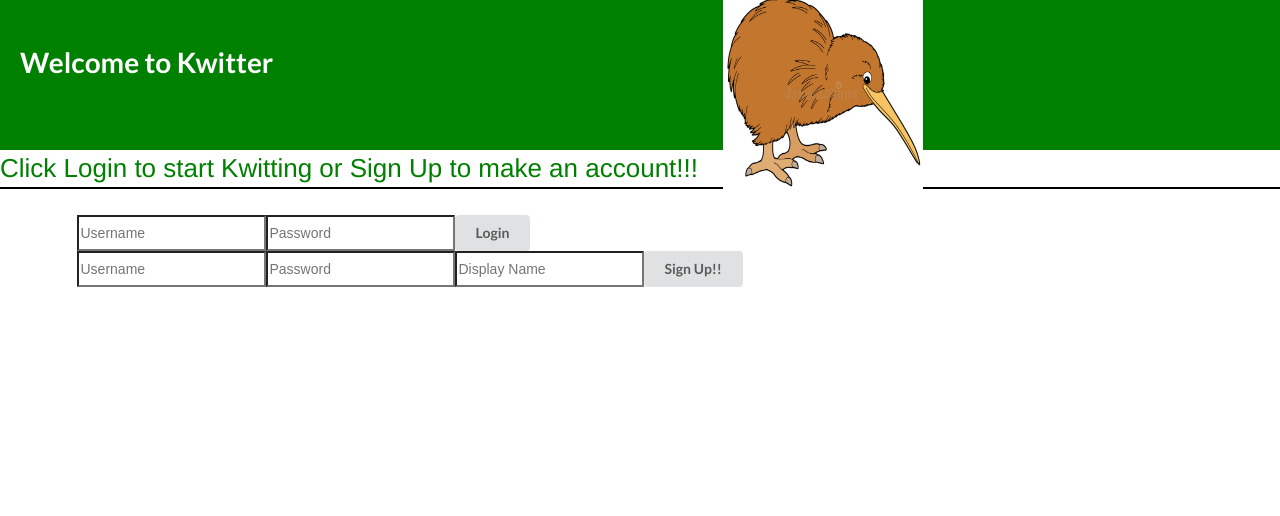
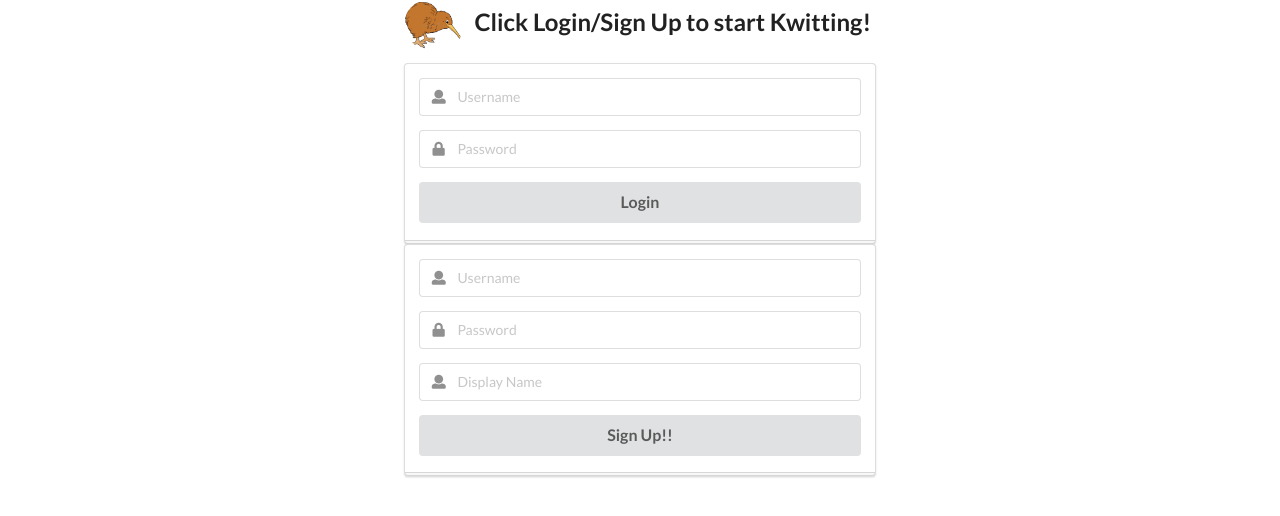
Before and after one commit to nlhowell12/kwitter, a React (Create React App) app: page / in a window 1280 px wide. Shown: the top 516 px of the page. Built offline with nearby package versions, Linux system fonts and the light colour scheme.

Commit message:
fixed login issue

```diff
--- a/src/App.css
+++ b/src/App.css
@@ -45,50 +45,6 @@
   right: 0;
 }
 
-.heading {
-  font-family: Helvetica;
-  font-size: 26px;
-  text-align: left;
-  color: green;
-  border-bottom: 2px black solid;
+.column {
+  max-width: 500px;
 }
-
-#loginWrapper {
-  display: flex;
-
-}
-
-.login {
-  height: 50px;
-  width: 95px;
-  background-color: green;
-  color: white;
-  font-size: 15px;
-}
-
-#signupWrapper {
-display: flex;
-
-}
-
-.signup {
-  height: 50px;
-  width: 95px;
-  background-color: green;
-  color: white;
-  font-size: 15px;
-}
-
-p {
-  text-align: center;
-}
-
-img {
-  position: relative;
-  left: 450px;
-  bottom: 30px;
-}
-
-.App-title {
-  float: left;
-}
--- a/src/components/Homepage.jsx
+++ b/src/components/Homepage.jsx
@@ -28,10 +28,10 @@ class Homepage extends Component {
             if(data.success) {
               console.log(data)
               dispatch(login(username, data.token, data.id))
+              history.push('/userFeed')
             }else {
               alert("Login Unsuccessful")
             }})
-          .then(history.push('/userFeed'))
       }
       signupFetch = (username, password, displayName) => {
         let signupMethod = {
@@ -60,26 +60,55 @@ class Homepage extends Component {
     render() {
       const { name, password, displayName } = this.state;
       return (
-        <div className="Homepage">
-          <header className="HP-header">
-            <img src={kiwi} className="App-logo" alt="kiwi" height="200px" width= "200px" />
-            <h1 className="App-title">Welcome to Kwitter</h1>
-          </header>
-          <p className="heading">
-            Click Login to start Kwitting or Sign Up to make an account!!!
-          </p>
-          <div className="ui container" id="loginWrapper">
-            <input type="text" placeholder="Username" onChange={this.onChange("name")}/>
-            <input type="text" placeholder="Password" onChange={this.onChange("password")}/>
-            <button className = "ui button" onClick={evt => this.loginFetch(name, password)}>Login</button>
+        <div className="ui centered middle aligned grid">
+          <div className="column">
+          <h2 className="ui header">
+            <img src={kiwi} className="ui circular image" alt="kiwi"/>
+            <div className="content">
+            Click Login/Sign Up to start Kwitting!
+            </div>
+          </h2>
+          <div className="ui large form">
+            <div className="ui stacked segment">
+              <div className="field">
+                <div className="ui left icon input">
+                  <i className="user icon"></i>
+                  <input type="text" placeholder="Username" onChange={this.onChange("name")}/>
+                </div>
+              </div>
+              <div className="field">
+                <div className="ui left icon input">
+                  <i className="lock icon"></i>
+                  <input type="password" placeholder="Password" onChange={this.onChange("password")}/>
+                </div>
+              </div>
+            <button className = "ui fluid large button" onClick={evt => this.loginFetch(name, password)}>Login</button>
+            </div>
           </div>
-          <div className="ui container" id="signupWrapper">
-            <input type="text" placeholder="Username" onChange={this.onChange("name")}/>
-            <input type="text" placeholder="Password" onChange={this.onChange("password")}/>
-            <input type="text" placeholder="Display Name" onChange={this.onChange("displayName")}/>
-            <button className = "ui button" onClick={evt => this.signupFetch(name, password, displayName)}>Sign Up!!</button>
+          <div className="ui large form">
+            <div className="ui stacked segment">
+              <div className="field">
+                <div className="ui left icon input">
+                  <i className="user icon"></i>
+                  <input type="text" placeholder="Username" onChange={this.onChange("name")}/>
+                </div>
+              </div>
+              <div className="field">
+                <div className="ui left icon input">
+                  <i className="lock icon"></i>
+                  <input type="password" placeholder="Password" onChange={this.onChange("password")}/>
+                </div>
+              </div>
+              <div className="field">
+                <div className="ui left icon input">
+                  <i className="user icon"></i>
+                  <input type="text" placeholder="Display Name" onChange={this.onChange("displayName")}/>
+                </div>
+              </div>
+              <button className = "ui fluid large button" onClick={evt => this.signupFetch(name, password, displayName)}>Sign Up!!</button>
+            </div>
           </div>
-
+          </div>
         </div>
       );
     }
--- a/src/components/Userfeed.jsx
+++ b/src/components/Userfeed.jsx
@@ -42,7 +42,6 @@ class Userfeed extends Component {
         fetch('https://kwitter-api.herokuapp.com/messages', method)
             .then(response => response.json())
             .then(data => {
-                console.log(data)
                 dispatch(postMessage(data))
                 this.setState({newMessage: ""})
             })} else {
@@ -69,7 +68,7 @@ class Userfeed extends Component {
                     </div>
                 </a>
             <div id='ui feed'>
-                <div className="ui relaxed list" id='messageFeed'>
+                <div className="ui relaxed right floated list">
                 <div className="ui focus fluid input">
                     <input id="newMessage" type="text" placeholder="Start a new kwit here"  value={newMessage} onChange={this.onChange('newMessage')} onKeyPress={evt => evt.key === "Enter" ? this.postNewMessage() : null}/>
                 </div>
```
